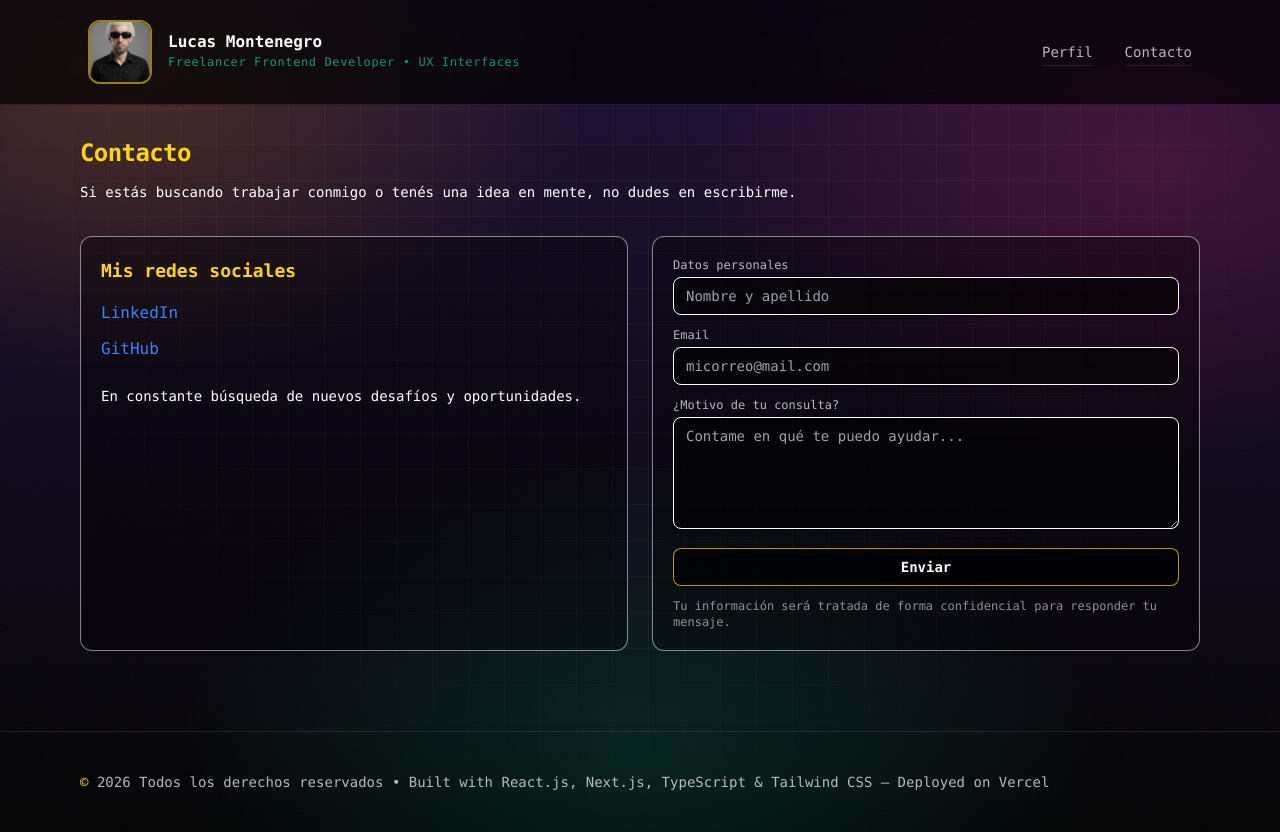
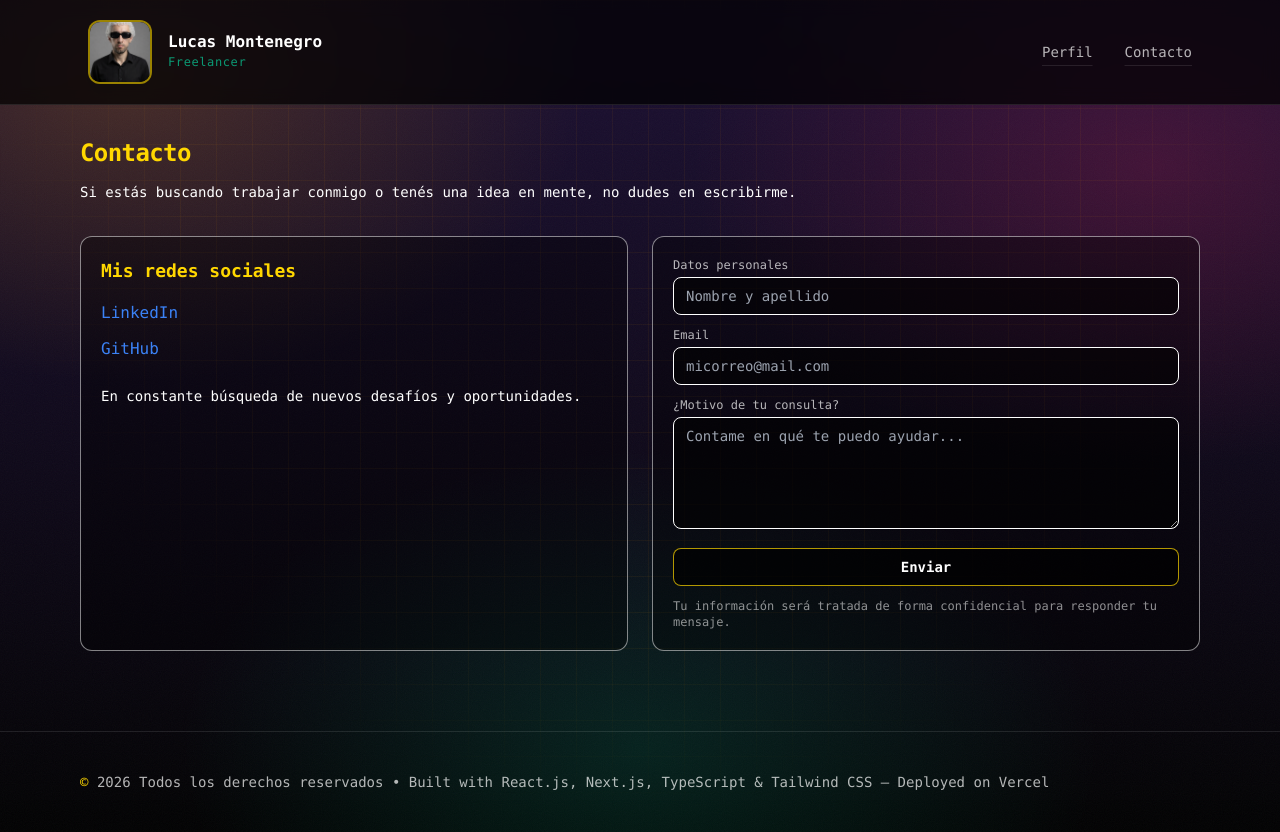
Before and after one commit to lu-developer476/Portfolio, a Next.js app: page /contact in a window 1280 px wide. Built offline with nearby package versions, Linux system fonts and the light colour scheme.

Commit message:
Navbar.tsx

```diff
--- a/src/components/Navbar.tsx
+++ b/src/components/Navbar.tsx
@@ -63,7 +63,7 @@ export default function Navbar() {
                 Lucas Montenegro
               </div>
               <div className="text-xs font-mono tracking-wider text-cyber-neonGreen/60 overflow-hidden border-r-2 border-cyber-neonGreen/80 whitespace-nowrap animate-typing">
-                Freelancer Frontend Developer • UX Interfaces
+                Freelancer
               </div>
             </Link>
           </div>
```
